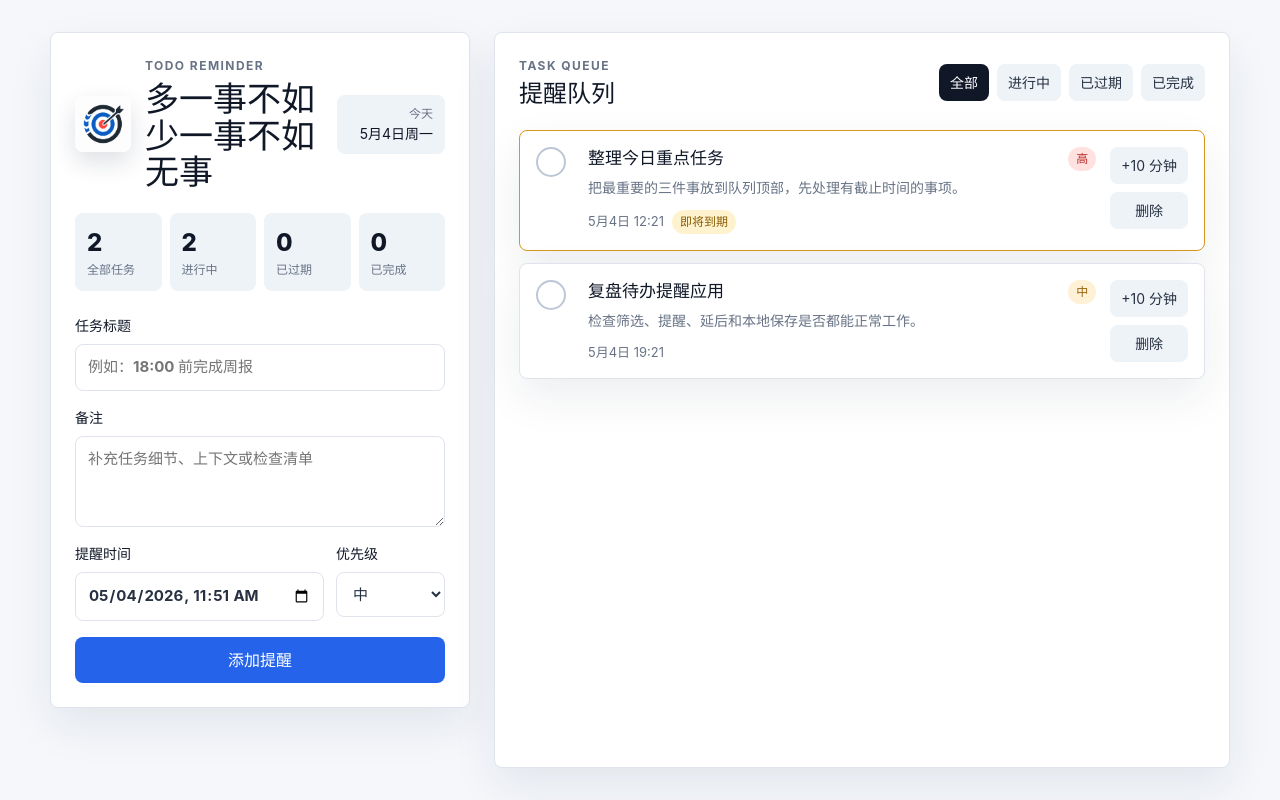
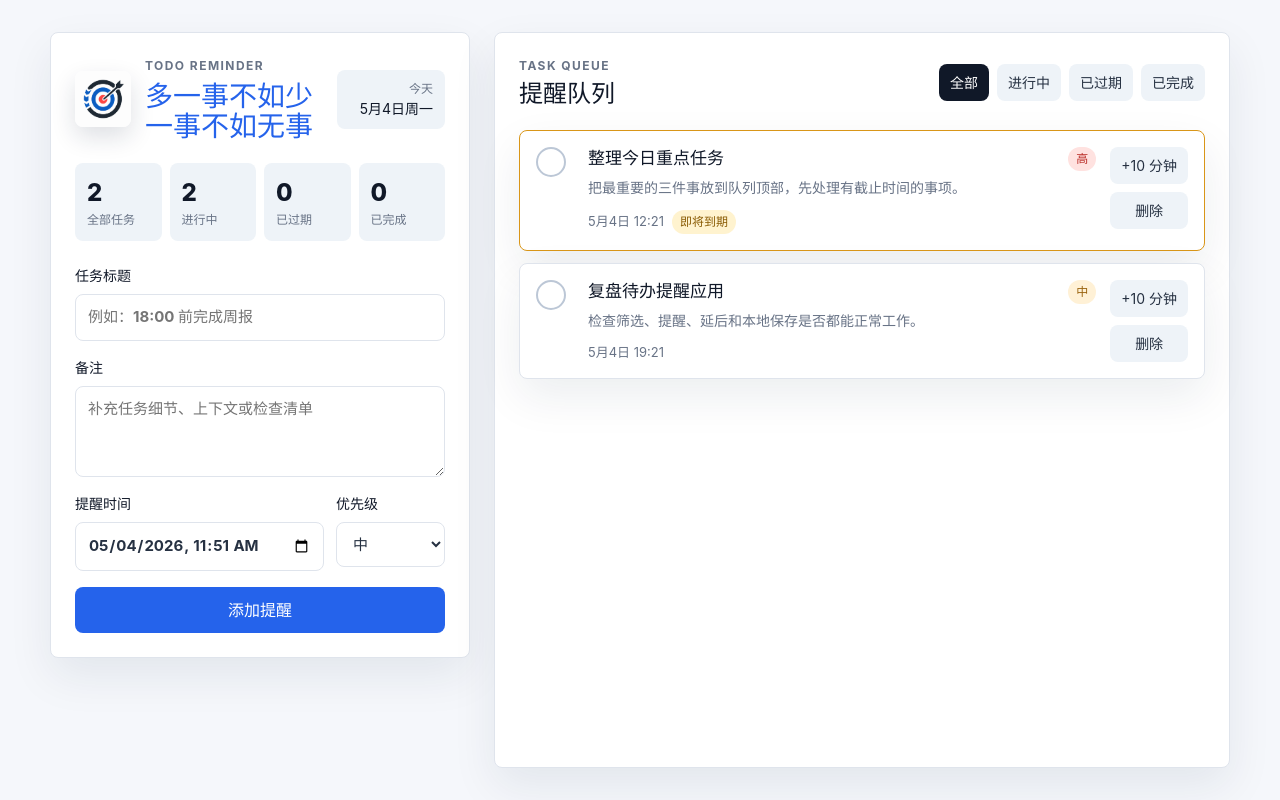
Before and after one commit to solarwt/todo-list, a Next.js app: page / in a window 1280 px wide. Built offline with nearby package versions, Linux system fonts and the light colour scheme.

Commit message:
标题变色

```diff
--- a/app/globals.css
+++ b/app/globals.css
@@ -139,6 +139,11 @@ h1 {
   color: var(--text-strong);
   font-size: 34px;
   line-height: 1.08;
+}
+
+.brand-lockup h1 {
+  color: var(--accent);
+  font-size: 28px;
 }
 
 h2 {
```
